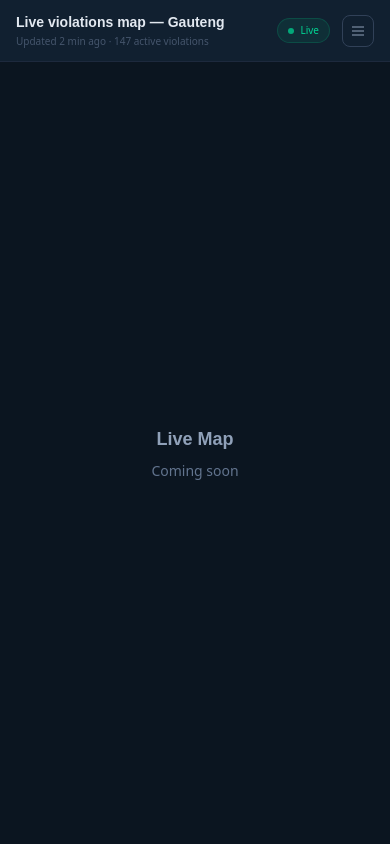
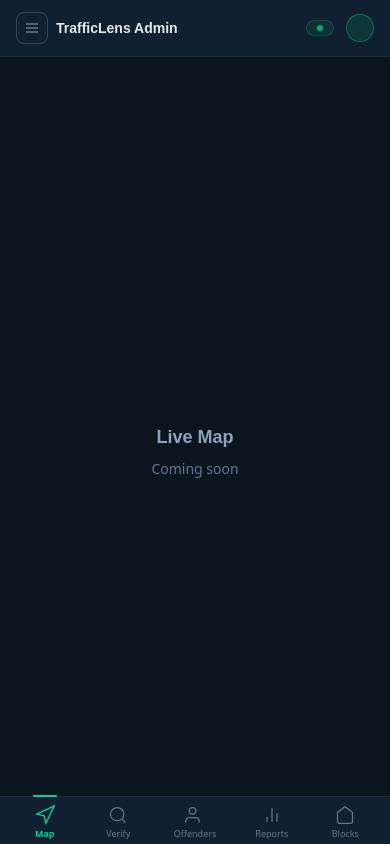
Before and after one commit to MondeNel/traffic-app, a React (Vite) app in the folder trafficlens/: page /admin/map in a window 390 px wide. Built offline with nearby package versions, Linux system fonts and the light colour scheme; sample sign-in values are in the browser's storage.

Commit message:
Fix admin mobile layout: add slide-out sidebar menu, bottom navigation bar with 5 tabs, compact header

```diff
--- a/trafficlens/src/components/layout/AdminLayout.jsx
+++ b/trafficlens/src/components/layout/AdminLayout.jsx
@@ -21,12 +21,20 @@ const navItems = [
   }
 ];
 
+const mobileNavItems = [
+  { icon: 'map', label: 'Map', path: '/admin/map' },
+  { icon: 'search', label: 'Verify', path: '/admin/verify' },
+  { icon: 'users', label: 'Offenders', path: '/admin/offenders' },
+  { icon: 'chart', label: 'Reports', path: '/admin/reports' },
+  { icon: 'home', label: 'Blocks', path: '/admin/roadblocks' }
+];
+
 const iconPaths = {
-  map: <svg viewBox="0 0 24 24" className="w-4 h-4 stroke-current fill-none" strokeWidth="1.5"><polygon points="3 11 22 2 13 21 11 13 3 11"/></svg>,
-  search: <svg viewBox="0 0 24 24" className="w-4 h-4 stroke-current fill-none" strokeWidth="1.5"><circle cx="11" cy="11" r="8"/><line x1="21" y1="21" x2="16.65" y2="16.65"/></svg>,
-  users: <svg viewBox="0 0 24 24" className="w-4 h-4 stroke-current fill-none" strokeWidth="1.5"><path d="M17 21v-2a4 4 0 0 0-4-4H5a4 4 0 0 0-4 4v2"/><circle cx="9" cy="7" r="4"/></svg>,
-  home: <svg viewBox="0 0 24 24" className="w-4 h-4 stroke-current fill-none" strokeWidth="1.5"><path d="M3 9l9-7 9 7v11a2 2 0 0 1-2 2H5a2 2 0 0 1-2-2z"/></svg>,
-  chart: <svg viewBox="0 0 24 24" className="w-4 h-4 stroke-current fill-none" strokeWidth="1.5"><line x1="18" y1="20" x2="18" y2="10"/><line x1="12" y1="20" x2="12" y2="4"/><line x1="6" y1="20" x2="6" y2="14"/></svg>,
+  map: <svg viewBox="0 0 24 24" className="w-5 h-5 stroke-current fill-none" strokeWidth="1.5"><polygon points="3 11 22 2 13 21 11 13 3 11"/></svg>,
+  search: <svg viewBox="0 0 24 24" className="w-5 h-5 stroke-current fill-none" strokeWidth="1.5"><circle cx="11" cy="11" r="8"/><line x1="21" y1="21" x2="16.65" y2="16.65"/></svg>,
+  users: <svg viewBox="0 0 24 24" className="w-5 h-5 stroke-current fill-none" strokeWidth="1.5"><path d="M17 21v-2a4 4 0 0 0-4-4H5a4 4 0 0 0-4 4v2"/><circle cx="9" cy="7" r="4"/></svg>,
+  home: <svg viewBox="0 0 24 24" className="w-5 h-5 stroke-current fill-none" strokeWidth="1.5"><path d="M3 9l9-7 9 7v11a2 2 0 0 1-2 2H5a2 2 0 0 1-2-2z"/></svg>,
+  chart: <svg viewBox="0 0 24 24" className="w-5 h-5 stroke-current fill-none" strokeWidth="1.5"><line x1="18" y1="20" x2="18" y2="10"/><line x1="12" y1="20" x2="12" y2="4"/><line x1="6" y1="20" x2="6" y2="14"/></svg>,
   activity: <svg viewBox="0 0 24 24" className="w-4 h-4 stroke-current fill-none" strokeWidth="1.5"><path d="M22 12h-4l-3 9L9 3l-3 9H2"/></svg>
 };
 
@@ -64,7 +72,48 @@ const AdminLayout = ({ children }) => {
   };
 
   return (
-    <div className="flex h-screen bg-adm">
+    <div className="flex flex-col h-screen bg-adm">
+      {/* Top Bar */}
+      <div className="bg-adm2 border-b border-slate-800 px-4 py-3 flex items-center justify-between shrink-0 z-20">
+        <div className="flex items-center gap-2">
+          <button
+            onClick={() => setMobileMenuOpen(!mobileMenuOpen)}
+            className="md:hidden w-8 h-8 rounded-lg border border-slate-700 flex items-center justify-center text-slate-400"
+          >
+            {mobileMenuOpen ? (
+              <svg viewBox="0 0 24 24" className="w-4 h-4 stroke-current fill-none" strokeWidth="1.5">
+                <line x1="18" y1="6" x2="6" y2="18"/><line x1="6" y1="6" x2="18" y2="18"/>
+              </svg>
+            ) : (
+              <svg viewBox="0 0 24 24" className="w-4 h-4 stroke-current fill-none" strokeWidth="1.5">
+                <line x1="3" y1="12" x2="21" y2="12"/><line x1="3" y1="6" x2="21" y2="6"/><line x1="3" y1="18" x2="21" y2="18"/>
+              </svg>
+            )}
+          </button>
+          <div className="hidden md:block">
+            <h1 className="text-sm font-semibold text-slate-200" style={{ fontFamily: "'Space Grotesk', sans-serif" }}>
+              {pageTitle()}
+            </h1>
+            <p className="text-[10px] text-slate-600 mt-0.5">{pageSubtitle()}</p>
+          </div>
+          <div className="md:hidden">
+            <h1 className="text-sm font-semibold text-slate-200 truncate max-w-[180px]" style={{ fontFamily: "'Space Grotesk', sans-serif" }}>
+              TrafficLens Admin
+            </h1>
+          </div>
+        </div>
+        <div className="flex items-center gap-3">
+          <div className="flex items-center gap-1.5 px-2.5 py-1 bg-emerald-500/10 border border-emerald-500/20 rounded-full">
+            <div className="w-1.5 h-1.5 bg-emerald-400 rounded-full animate-pulse" />
+            <span className="text-[10px] text-emerald-400 font-medium hidden sm:inline">Live</span>
+          </div>
+          <div className="w-7 h-7 rounded-full bg-emerald-500/15 border border-emerald-500/40 flex items-center justify-center text-[9px] font-bold text-emerald-400 shrink-0">
+            {user?.first_name?.[0]}{user?.last_name?.[0]}
+          </div>
+        </div>
+      </div>
+
+      <div className="flex flex-1 overflow-hidden">
         {/* Desktop Sidebar */}
         <div className="hidden md:flex w-48 bg-adm2 border-r border-slate-800 flex-col shrink-0">
           {/* Logo */}
@@ -84,7 +133,6 @@ const AdminLayout = ({ children }) => {
             </div>
           </div>
 
-        {/* Navigation */}
           <nav className="p-2 flex-1 space-y-4">
             {navItems.map((group, idx) => (
               <div key={idx}>
@@ -103,18 +151,12 @@ const AdminLayout = ({ children }) => {
                   >
                     {iconPaths[item.icon]}
                     {item.label}
-                  {item.badge && (
-                    <span className="ml-auto bg-red-500 text-white text-[8px] font-bold px-1.5 py-0.5 rounded-full">
-                      {item.badge}
-                    </span>
-                  )}
                   </button>
                 ))}
               </div>
             ))}
           </nav>
 
-        {/* User footer */}
           <div className="p-3 border-t border-slate-800 flex items-center gap-2">
             <div className="w-6 h-6 rounded-full bg-emerald-500/15 border border-emerald-500/40 flex items-center justify-center text-[9px] font-bold text-emerald-400 shrink-0">
               {user?.first_name?.[0]}{user?.last_name?.[0]}
@@ -137,57 +179,31 @@ const AdminLayout = ({ children }) => {
           </div>
         </div>
 
-      {/* Main Content */}
-      <div className="flex-1 flex flex-col min-w-0 overflow-hidden">
-        {/* Top Bar */}
-        <div className="bg-adm2 border-b border-slate-800 px-4 py-3 flex items-center justify-between shrink-0">
+        {/* Mobile Slide-out Menu */}
+        {mobileMenuOpen && (
+          <div className="md:hidden fixed top-12 left-0 bottom-0 w-56 bg-adm2 border-r border-slate-800 z-50 overflow-y-auto">
+            <div className="p-3 border-b border-slate-800">
+              <div className="flex items-center gap-2">
+                <div className="w-6 h-6 bg-emerald-500 rounded-md flex items-center justify-center">
+                  <svg viewBox="0 0 24 24" className="w-3 h-3 stroke-slate-900 fill-none" strokeWidth="2.5">
+                    <polygon points="3 11 22 2 13 21 11 13 3 11"/>
+                  </svg>
+                </div>
                 <div>
-            <h1 className="text-sm font-semibold text-slate-200" style={{ fontFamily: "'Space Grotesk', sans-serif" }}>
-              {pageTitle()}
-            </h1>
-            <p className="text-[10px] text-slate-600 mt-0.5">{pageSubtitle()}</p>
-          </div>
-          <div className="flex items-center gap-3">
-            {/* Live badge */}
-            <div className="flex items-center gap-1.5 px-2.5 py-1 bg-emerald-500/10 border border-emerald-500/20 rounded-full">
-              <div className="w-1.5 h-1.5 bg-emerald-400 rounded-full animate-pulse" />
-              <span className="text-[10px] text-emerald-400 font-medium">Live</span>
-            </div>
-            {/* Mobile menu button */}
-                        {/* Mobile menu button */}
-            <button
-              onClick={() => setMobileMenuOpen(!mobileMenuOpen)}
-              className="md:hidden w-8 h-8 rounded-lg border border-slate-700 flex items-center justify-center text-slate-400"
-            >
-              {mobileMenuOpen ? (
-                <svg viewBox="0 0 24 24" className="w-4 h-4 stroke-current fill-none" strokeWidth="1.5">
-                  <line x1="18" y1="6" x2="6" y2="18"/>
-                  <line x1="6" y1="6" x2="18" y2="18"/>
-                </svg>
-              ) : (
-                <svg viewBox="0 0 24 24" className="w-4 h-4 stroke-current fill-none" strokeWidth="1.5">
-                  <line x1="3" y1="12" x2="21" y2="12"/>
-                  <line x1="3" y1="6" x2="21" y2="6"/>
-                  <line x1="3" y1="18" x2="21" y2="18"/>
-                </svg>
-              )}
-            </button>
+                  <div className="text-xs font-semibold text-slate-300" style={{ fontFamily: "'Space Grotesk', sans-serif" }}>TrafficLens</div>
+                  <div className="text-[9px] text-slate-500">Admin console</div>
                 </div>
               </div>
-
-        {/* Mobile Navigation Overlay */}
-        {mobileMenuOpen && (
-          <div className="md:hidden absolute top-12 left-0 right-0 bg-adm2 border-b border-slate-800 z-50 p-3">
+            </div>
+            <nav className="p-2 space-y-4">
               {navItems.map((group, idx) => (
-              <div key={idx} className="mb-3 last:mb-0">
-                <div className="text-[8px] font-semibold tracking-[0.15em] text-slate-600 uppercase px-2 py-1">
-                  {group.group}
-                </div>
+                <div key={idx}>
+                  <div className="text-[8px] font-semibold tracking-[0.15em] text-slate-600 uppercase px-2 py-1">{group.group}</div>
                   {group.items.map((item) => (
                     <button
                       key={item.path}
                       onClick={() => { navigate(item.path); setMobileMenuOpen(false); }}
-                    className={`flex items-center gap-2 px-2 py-2 rounded-md cursor-pointer text-[11px] mb-0.5 transition-all w-full text-left ${
+                      className={`flex items-center gap-2 px-2 py-2.5 rounded-md cursor-pointer text-[11px] mb-0.5 transition-all w-full text-left ${
                         isActive(item.path)
                           ? 'bg-emerald-500/10 text-emerald-400 font-medium'
                           : 'text-slate-500 hover:bg-white/5 hover:text-slate-400'
@@ -199,15 +215,27 @@ const AdminLayout = ({ children }) => {
                   ))}
                 </div>
               ))}
+            </nav>
+            <div className="p-3 border-t border-slate-800">
+              <div className="flex items-center gap-2 mb-3">
+                <div className="w-6 h-6 rounded-full bg-emerald-500/15 border border-emerald-500/40 flex items-center justify-center text-[9px] font-bold text-emerald-400 shrink-0">
+                  {user?.first_name?.[0]}{user?.last_name?.[0]}
+                </div>
+                <div className="flex-1 min-w-0">
+                  <div className="text-[10px] font-medium text-slate-400 truncate">{user?.first_name} {user?.last_name}</div>
+                  <div className="text-[8px] text-slate-600 truncate">{user?.department || 'Metro Police'}</div>
+                </div>
+              </div>
               <button
                 onClick={handleLogout}
-              className="flex items-center gap-2 px-2 py-2 rounded-md cursor-pointer text-[11px] w-full text-left text-red-400 hover:bg-red-500/10 mt-2 border-t border-slate-800 pt-2"
+                className="flex items-center gap-2 px-2 py-2 rounded-md cursor-pointer text-[11px] w-full text-left text-red-400 hover:bg-red-500/10"
               >
                 <svg viewBox="0 0 24 24" className="w-4 h-4 stroke-current fill-none" strokeWidth="1.5">
                   <path d="M9 21H5a2 2 0 0 1-2-2V5a2 2 0 0 1 2-2h4"/><polyline points="16 17 21 12 16 7"/><line x1="21" y1="12" x2="9" y2="12"/>
                 </svg>
                 Sign out
               </button>
+            </div>
           </div>
         )}
 
@@ -216,6 +244,30 @@ const AdminLayout = ({ children }) => {
           {children}
         </div>
       </div>
+
+      {/* Mobile Bottom Navigation */}
+      <div className="md:hidden fixed bottom-0 left-0 right-0 bg-adm2 border-t border-slate-800 flex items-center justify-around py-1 px-2 z-50 safe-area-bottom">
+        {mobileNavItems.map((item) => {
+          const active = isActive(item.path);
+          return (
+            <button
+              key={item.path}
+              onClick={() => navigate(item.path)}
+              className={`flex flex-col items-center gap-0.5 py-1 px-1.5 rounded-lg min-w-[48px] transition-colors ${
+                active ? 'text-emerald-400' : 'text-slate-500'
+              }`}
+            >
+              {active && <div className="absolute -top-0.5 w-6 h-0.5 bg-emerald-400 rounded-full" />}
+              <div className={`${active ? 'scale-110' : ''} transition-transform`}>
+                {iconPaths[item.icon]}
+              </div>
+              <span className={`text-[9px] font-medium ${active ? 'font-semibold' : ''}`}>
+                {item.label}
+              </span>
+            </button>
+          );
+        })}
+      </div>
     </div>
   );
 };
```
Lines whose indentation alone changed are shown as unchanged.
